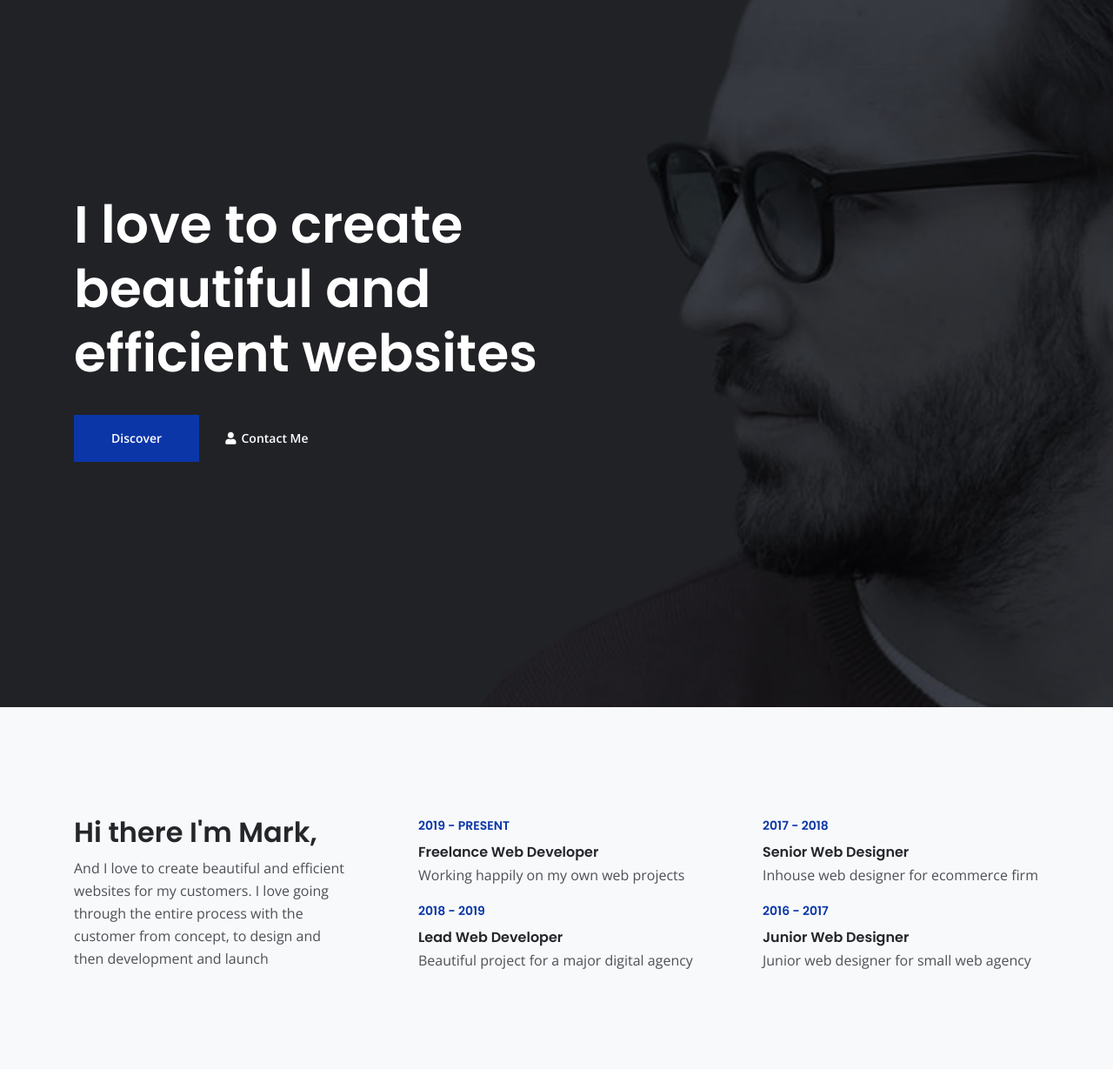
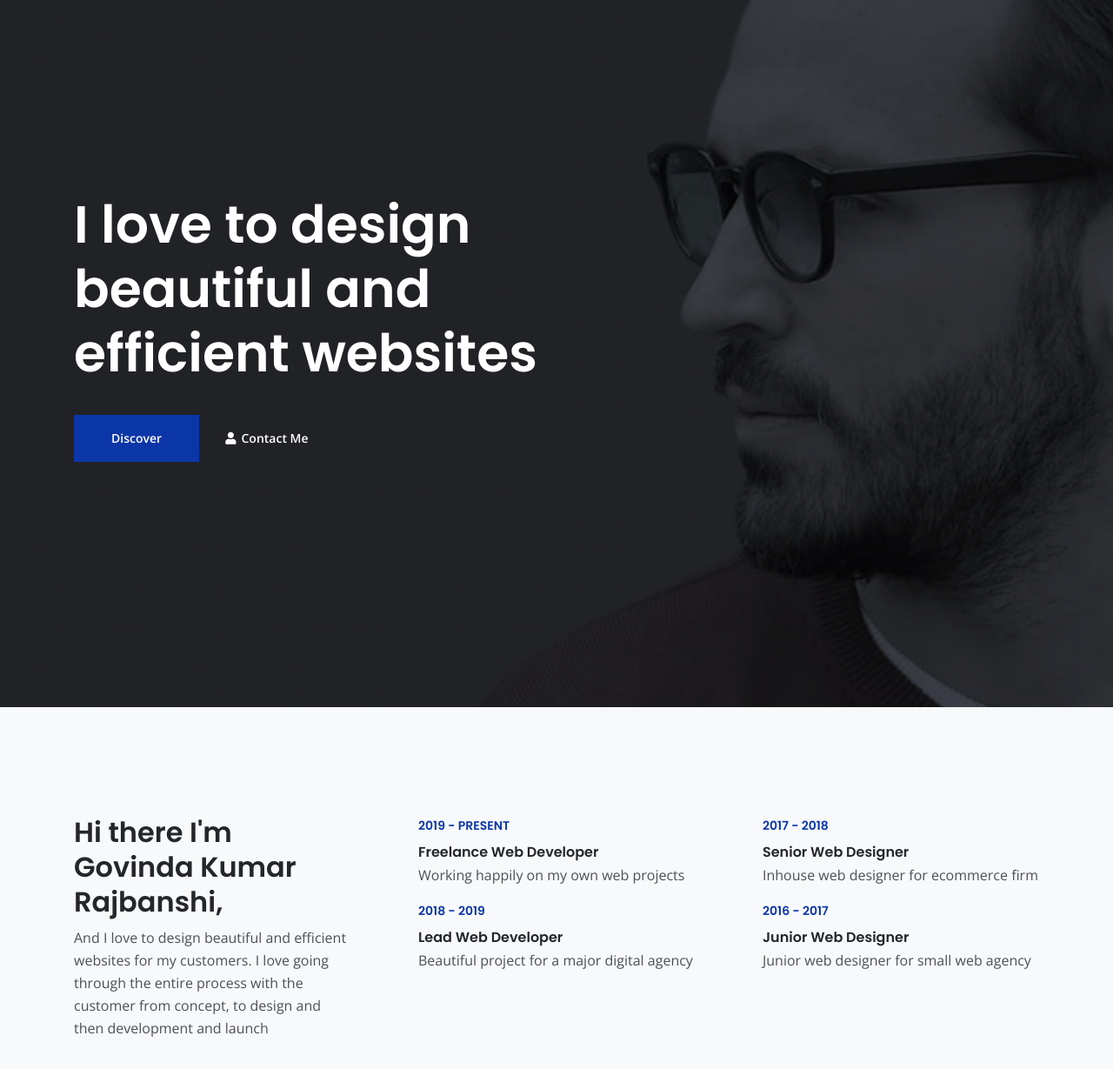
Before and after one commit to rajbansi141/portfolio, a plain HTML site: page index.html in a window 1280 px wide. Shown: the part 71-1300 px from the top of the page at 87% size. Drawn offline with nearby package versions, Linux system fonts and the light colour scheme.

Commit message:
tiny updates

```diff
--- a/index.html
+++ b/index.html
@@ -97,7 +97,7 @@
             <div class="row">
                 <div class="col-lg-6">
                     <div class="text-container">
-                        <h1 class="h1-large">I love to create beautiful and efficient websites</h1>
+                        <h1 class="h1-large">I love to design beautiful and efficient websites</h1>
                         <a class="btn-solid-lg page-scroll" href="#about">Discover</a>
                         <a class="btn-outline-lg page-scroll" href="#contact"><i class="fas fa-user"></i>Contact Me</a>
                     </div> <!-- end of text-container -->
@@ -114,8 +114,8 @@
             <div class="row">
                 <div class="col-lg-4">
                     <div class="text-container first">
-                        <h2>Hi there I'm Mark,</h2>
-                        <p>And I love to create beautiful and efficient websites for my customers. I love going through the entire process with the customer from concept, to design and then development and launch</p>
+                        <h2>Hi there I'm Govinda Kumar Rajbanshi,</h2>
+                        <p>And I love to design beautiful and efficient websites for my customers. I love going through the entire process with the customer from concept, to design and then development and launch</p>
                     </div> <!-- end of text-container -->
                 </div> <!-- end of col -->
                 <div class="col-lg-4">
```
